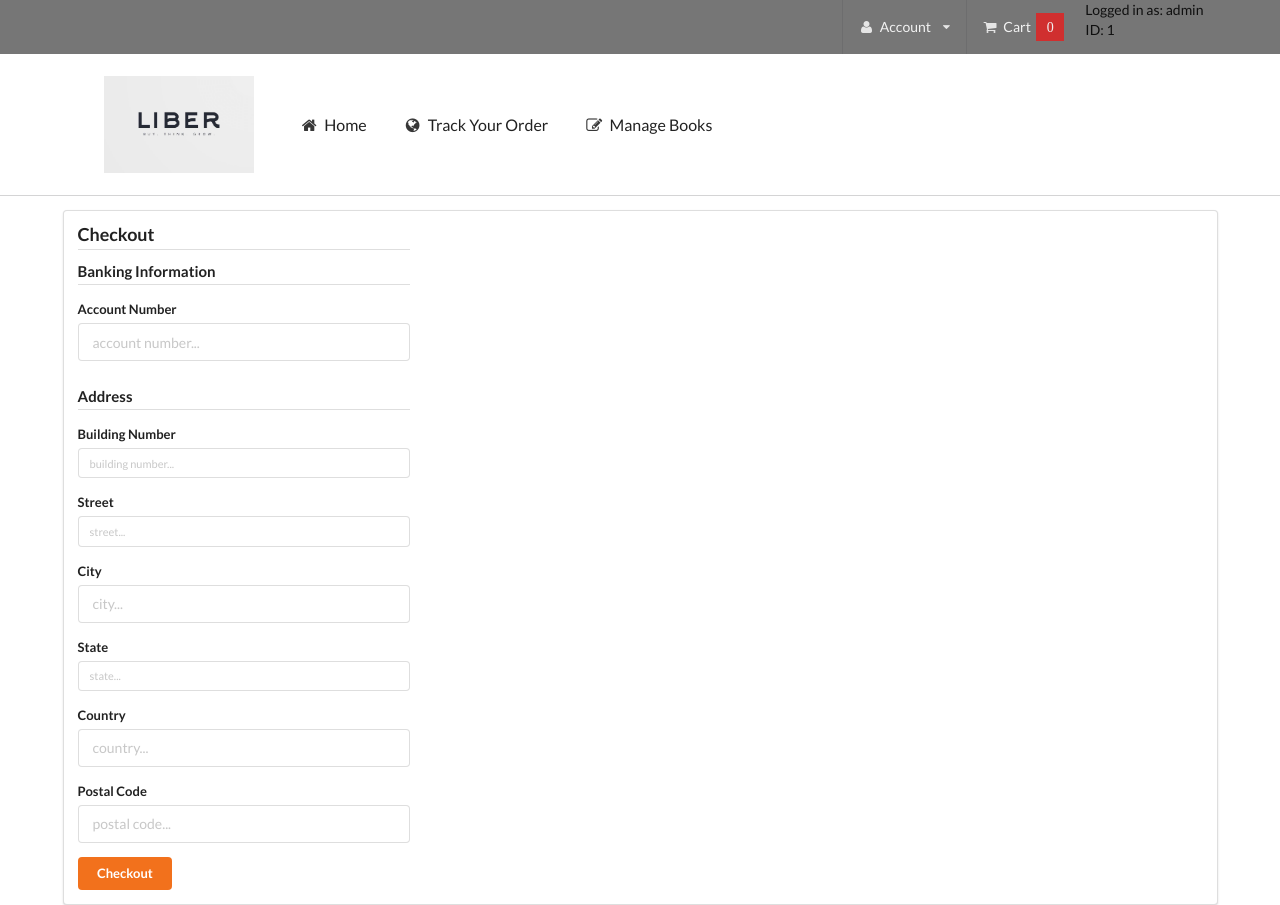
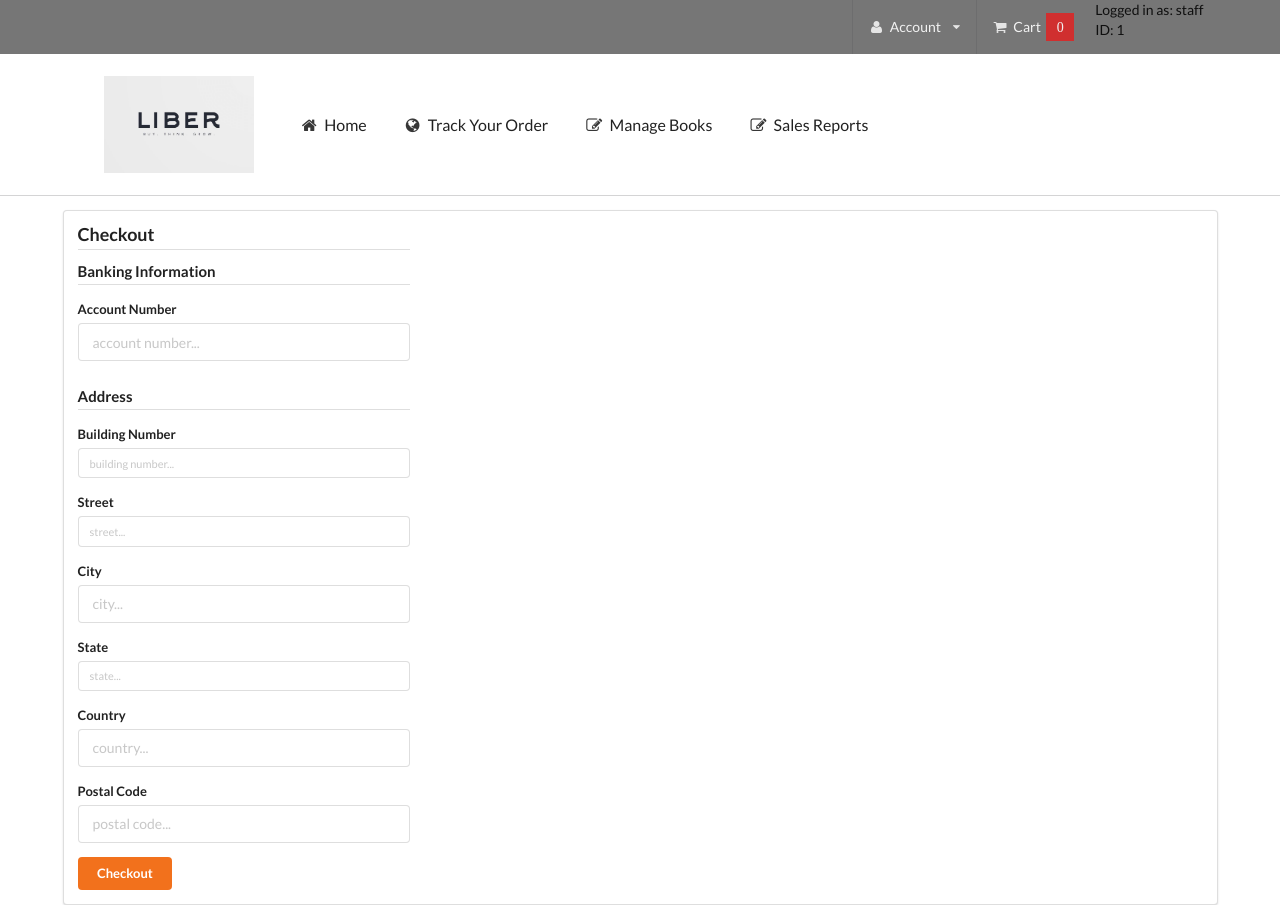
Before and after one commit to C-C-Shen/LIBER, a PHP site: page /checkout.php in a window 1280 px wide. Run offline with PHP 8.4, Linux system fonts and the light colour scheme; the visitor is signed in with stand-in values (Sample User, id 1); some libraries are stand-ins or nearby versions.

Commit message:
Added new tab for Records
Staff only tabs (manage books and records) now only allows access to users logged in as staff.

```diff
--- a/includes/header.inc.php
+++ b/includes/header.inc.php
@@ -80,9 +80,17 @@
             <a class="item" href="track.php">
               <i class="globe icon"></i> Track Your Order
             </a>
-            <a class="item" href="manage.php">
-              <i class="edit icon"></i> Manage Books
-            </a>
+			<?php
+			  if (isset($_SESSION['User']) && $_SESSION['UserType'] == "staff"){
+				echo '
+				  <a class="item" href="manage.php">
+					<i class="edit icon"></i> Manage Books
+				  </a>
+				  <a class="item" href="reports.php">
+					<i class="edit icon"></i> Sales Reports
+				  </a>';
+			  }
+			?>
         </div>
     </div>
 </header>
```
